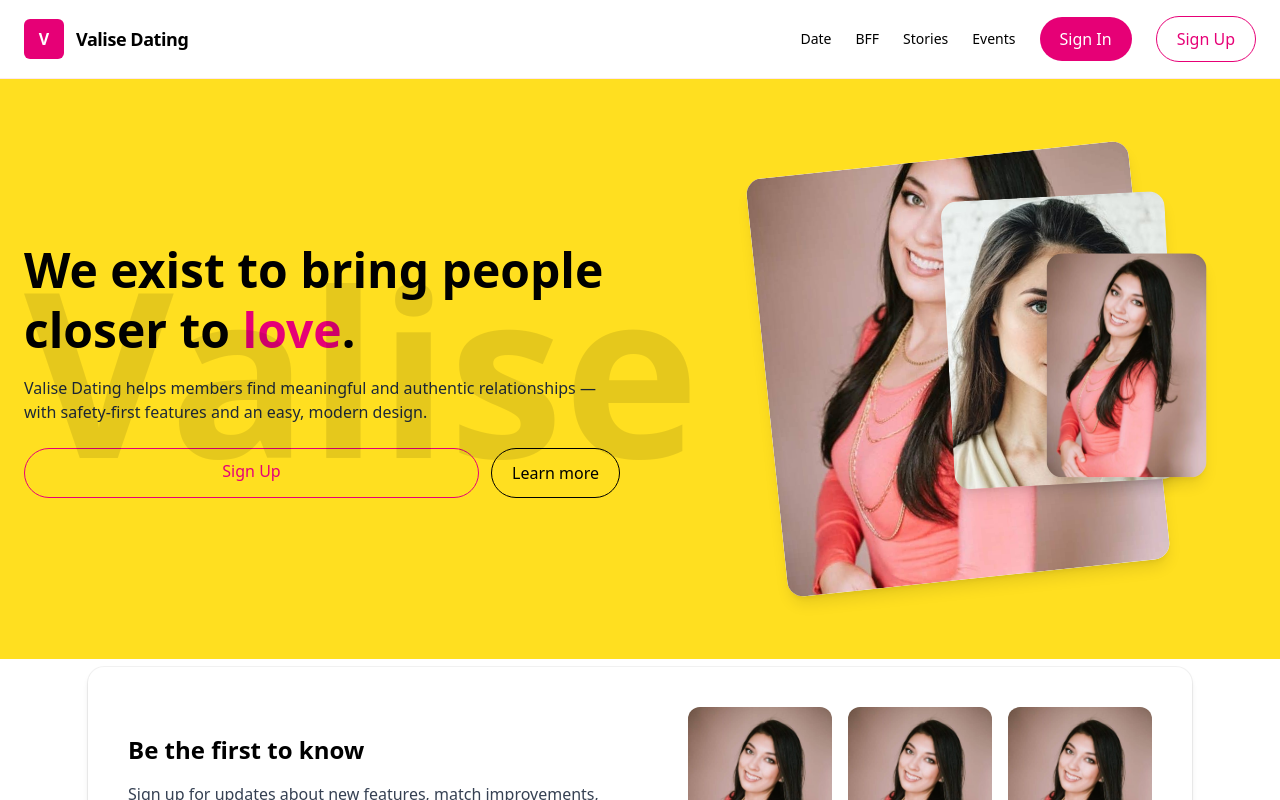
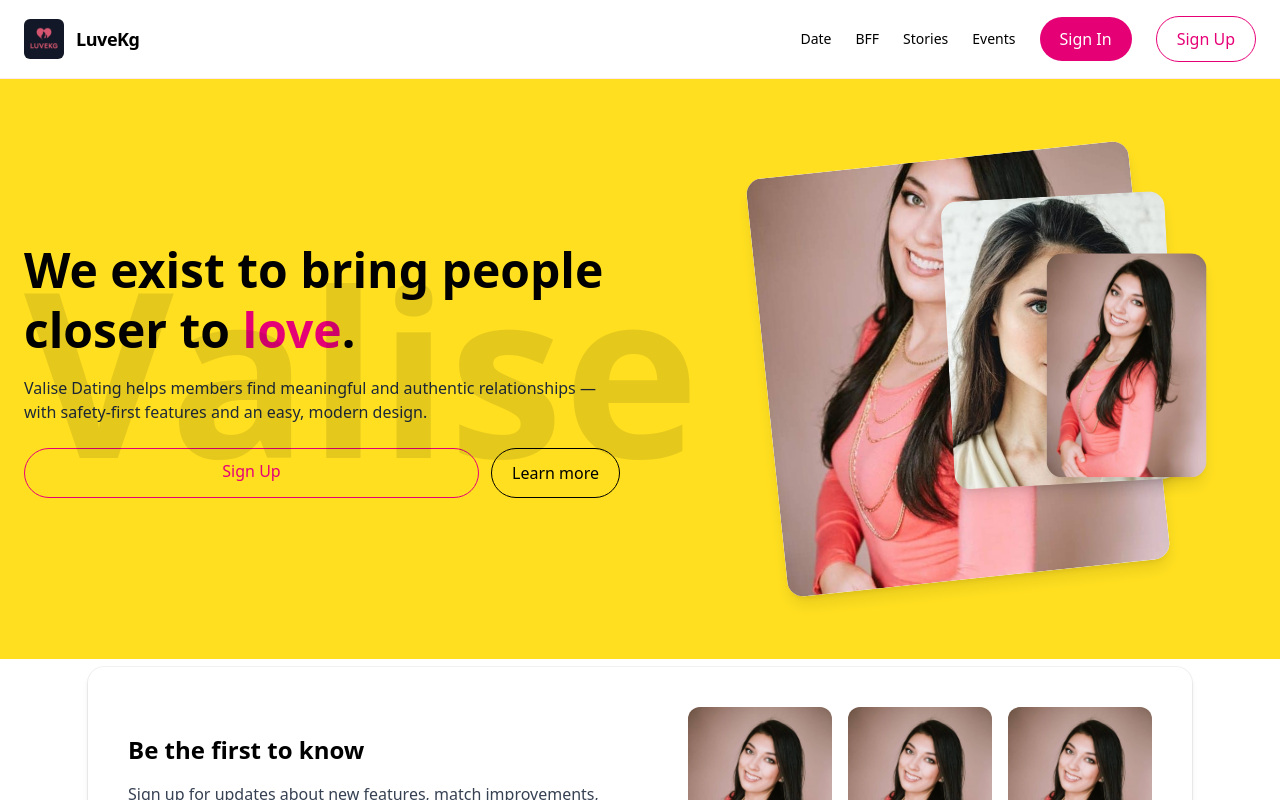
Before and after one commit to Sanchay-7/DatingApp, a Next.js app in the folder frontend/: page / in a window 1280 px wide. Shown: the top 800 px of the page. Built offline with nearby package versions, Linux system fonts and the light colour scheme.

Commit message:
V1 FINAL CHANGES MADE

```diff
--- a/frontend/src/app/dashboard/layout.jsx
+++ b/frontend/src/app/dashboard/layout.jsx
@@ -1,6 +1,7 @@
 "use client";
 
 import React, { useEffect } from 'react';
+import Image from 'next/image';
 import Sidebar from '@/components/Sidebar';
 import { requestNotificationPermission } from '@/lib/notifications';
 
@@ -11,10 +12,23 @@ export default function DashboardLayout({ children }) {
     }, []);
 
     return (
-        // This is the responsive layout container
-        // It's a COLUMN on mobile, and a ROW on large screens
-        <div className="flex flex-col lg:flex-row h-screen overflow-hidden">
+        <div className="flex flex-col h-screen overflow-hidden">
+            {/* Top Header - Mobile only */}
+            <header className="lg:hidden bg-white border-b border-gray-200 px-4 py-3 flex items-center justify-between">
+                <div className="flex items-center gap-3">
+                    <Image
+                        src="/logo.jpg"
+                        alt="LuveKg"
+                        width={36}
+                        height={36}
+                        className="w-9 h-9 rounded-md object-cover"
+                    />
+                    <span className="font-bold text-lg">LuveKg</span>
+                </div>
+            </header>
 
+            {/* Main layout container */}
+            <div className="flex flex-col lg:flex-row flex-1 overflow-hidden">
                 {/* Sidebar container: full width on mobile, 256px (w-64) on desktop */}
                 <div className="w-full lg:w-64 shrink-0">
                     <Sidebar />
@@ -25,5 +39,6 @@ export default function DashboardLayout({ children }) {
                     {children}
                 </main>
             </div>
+        </div>
     );
 }
--- a/frontend/src/app/dashboard/user/page.jsx
+++ b/frontend/src/app/dashboard/user/page.jsx
@@ -2,6 +2,7 @@
 'use client';
 
 import React, { useState, useEffect, useCallback } from 'react';
+import Image from 'next/image';
 // Import your components
 import ProfileCard from '@/components/ProfileCard';
 import { authFetch, clearAuthToken } from '@/lib/apiClient';
@@ -373,8 +374,22 @@ export default function DashboardPage() {
 
     // --- MAIN RENDER ---
     return (
-        <div className="flex flex-1 overflow-hidden bg-gray-50 h-screen">
-            <main className="w-full flex flex-col items-center justify-center overflow-y-auto p-4 sm:p-6 md:p-8">
+        <div className="flex flex-col flex-1 overflow-hidden bg-gray-50 h-screen">
+            {/* Header */}
+            <header className="bg-white border-b border-gray-200 px-4 sm:px-6 py-3 flex items-center justify-between shrink-0">
+                <div className="flex items-center gap-3">
+                    <Image
+                        src="/logo.jpg"
+                        alt="LuveKg"
+                        width={40}
+                        height={40}
+                        className="w-10 h-10 rounded-md object-cover"
+                    />
+                    <h1 className="text-lg sm:text-xl font-bold text-gray-900">LuveKg</h1>
+                </div>
+            </header>
+
+            <main className="flex-1 w-full flex flex-col items-center justify-center overflow-y-auto p-4 sm:p-6 md:p-8">
                 {/* Header with Title and Filter Button */}
                 <div className="w-full flex flex-col sm:flex-row justify-between items-start sm:items-center gap-4 mb-6 sm:mb-8">
                     <h1 className="text-2xl sm:text-3xl md:text-4xl font-bold text-gray-900">
--- a/frontend/src/app/dashboard/user/premium/page.jsx
+++ b/frontend/src/app/dashboard/user/premium/page.jsx
@@ -126,7 +126,7 @@ export default function PremiumPage() {
     setErrorMessage('');
     setSuccessMessage('');
     // NOTE: This just opens the hosted form. To auto-verify, Cashfree webhooks must be configured on the backend.
-    window.open('https://payments.cashfree.com/forms/gniriharuznoc', '_blank', 'noopener');
+    window.open('https://payments.cashfree.com/forms/atafataf', '_blank', 'noopener');
   };
 
   // Upload manual payment proof (screenshot) - use direct fetch for file upload
--- a/frontend/src/app/page.js
+++ b/frontend/src/app/page.js
@@ -26,11 +26,15 @@ export default function Home() {
       <header className="sticky top-0 z-40 bg-white/80 backdrop-blur border-b border-pink-100">
         <div className="max-w-7xl mx-auto px-4 sm:px-6 py-4 flex items-center justify-between">
           <div className="flex items-center gap-3">
-            <div className="w-9 h-9 sm:w-10 sm:h-10 rounded-md bg-pink-600 flex items-center justify-center text-white font-bold">
-              V
-            </div>
+            <Image
+              src="/logo.jpg"
+              alt="LuveKg"
+              width={40}
+              height={40}
+              className="w-9 h-9 sm:w-10 sm:h-10 rounded-md object-cover"
+            />
             <span className="text-base sm:text-lg font-extrabold tracking-tight">
-              Valise Dating
+              LuveKg
             </span>
           </div>
 
--- a/frontend/src/app/signin/page.js
+++ b/frontend/src/app/signin/page.js
@@ -1,5 +1,6 @@
 "use client";
 import { useState } from "react";
+import Image from "next/image";
 import Link from "next/link";
 import { useRouter } from "next/navigation";
 
@@ -57,8 +58,14 @@ export default function SignIn() {
     <>
     <header className="flex items-center justify-between px-6 py-5 max-w-7xl mx-auto">
         <div className="flex items-center gap-3">
-          <div className="w-10 h-10 rounded-md bg-pink-500 flex items-center justify-center text-white font-bold">V</div>
-          <span className="text-lg font-bold">Valise Dating</span>
+          <Image
+            src="/logo.jpg"
+            alt="LuveKg"
+            width={40}
+            height={40}
+            className="w-10 h-10 rounded-md object-cover"
+          />
+          <span className="text-lg font-bold">LuveKg</span>
         </div>
         <nav className="hidden md:flex items-center gap-6">
         <Link href="/signup" className="px-6 py-3 border border-pink-600 text-pink-600 rounded-full hover:bg-pink-50">
--- a/frontend/src/app/signup/page.js
+++ b/frontend/src/app/signup/page.js
@@ -1,6 +1,7 @@
 "use client";
 
 import { useState } from "react";
+import Image from "next/image";
 import Link from "next/link";
 import { useRouter } from "next/navigation";
 import { auth } from "../../../config/firebaseConfig";
@@ -141,10 +142,14 @@ export default function SignUp() {
     <>
       <header className="flex items-center justify-between px-6 py-5 max-w-7xl mx-auto">
         <div className="flex items-center gap-3">
-          <div className="w-10 h-10 rounded-md bg-pink-500 flex items-center justify-center text-white font-bold">
-            V
-          </div>
-          <span className="text-lg font-bold">Valise Dating</span>
+          <Image
+            src="/logo.jpg"
+            alt="LuveKg"
+            width={40}
+            height={40}
+            className="w-10 h-10 rounded-md object-cover"
+          />
+          <span className="text-lg font-bold">LuveKg</span>
         </div>
         <nav className="hidden md:flex items-center gap-6">
           <Link
--- a/frontend/src/components/AdminSidebar.jsx
+++ b/frontend/src/components/AdminSidebar.jsx
@@ -1,6 +1,7 @@
 'use client';
 
 import React from 'react';
+import Image from 'next/image';
 import Link from 'next/link';
 import { usePathname } from 'next/navigation';
 import { Shield, Users, CheckSquare, BarChart2, LogOut, CreditCard } from 'lucide-react';
@@ -24,17 +25,25 @@ export default function AdminSidebar() {
             {/* --- THIS IS THE FIX (BRANDING) --- */}
             {/* Admin Branding: Replaced Shield with V logo and new text */}
             <div className="hidden lg:flex text-2xl font-bold text-pink-500 mb-8 border-b border-gray-700 pb-4 items-center flex-shrink-0">
-                <div className="w-8 h-8 rounded-lg bg-pink-600 flex items-center justify-center mr-2 flex-shrink-0">
-                    <span className="text-xl font-bold text-white">V</span>
-                </div>
-                Valise Admin
+                <Image
+                    src="/logo.jpg"
+                    alt="LuveKg"
+                    width={32}
+                    height={32}
+                    className="w-8 h-8 rounded-lg object-cover mr-2 flex-shrink-0"
+                />
+                LuveKg Admin
             </div>
 
-            {/* Mobile-only Logo: Replaced Shield with V logo */}
+            {/* Mobile-only Logo */}
             <div className="lg:hidden text-pink-500 p-2 flex-shrink-0">
-                <div className="w-7 h-7 rounded-lg bg-pink-600 flex items-center justify-center">
-                    <span className="text-lg font-bold text-white">V</span>
-                </div>
+                <Image
+                    src="/logo.jpg"
+                    alt="LuveKg"
+                    width={28}
+                    height={28}
+                    className="w-7 h-7 rounded-lg object-cover"
+                />
             </div>
             {/* --- END OF FIX --- */}
 
--- a/frontend/src/components/ProfileCard.jsx
+++ b/frontend/src/components/ProfileCard.jsx
@@ -186,7 +186,7 @@ export default function ProfileCard({ profile, onLike, onSkip, onReport }) {
                             {profileLocation || 'Location loading...'}
                         </p>
                         <p className="text-base sm:text-lg text-pink-600 font-semibold">
-                            {profile.job || "Valise Member"}
+                            {profile.job || "LuveKg Member"}
                         </p>
                     </div>
 
--- a/frontend/src/components/Sidebar.jsx
+++ b/frontend/src/components/Sidebar.jsx
@@ -1,6 +1,7 @@
 "use client";
 
 import React, { useEffect, useState } from "react";
+import Image from "next/image";
 import Link from "next/link";
 import { usePathname, useRouter } from "next/navigation";
 import { authFetch, clearAuthToken } from "@/lib/apiClient";
@@ -62,10 +63,14 @@ export default function Sidebar() {
             {/* Desktop / Tablet Sidebar */}
             <aside className="hidden lg:flex w-full h-full bg-gray-900 text-white flex-col p-4 shadow-lg z-10 items-stretch">
                 <div className="flex items-center text-2xl font-bold text-pink-500 mb-8 shrink-0">
-                    <div className="w-8 h-8 rounded-lg bg-pink-600 flex items-center justify-center mr-2 shrink-0">
-                        <span className="text-xl font-bold text-white">V</span>
-                    </div>
-                    <span>Valise Dating</span>
+                    <Image
+                        src="/logo.jpg"
+                        alt="LuveKg"
+                        width={32}
+                        height={32}
+                        className="w-8 h-8 rounded-lg object-cover mr-2 shrink-0"
+                    />
+                    <span>LuveKg</span>
                 </div>
 
                 <nav className="flex flex-col space-y-2 justify-start">
--- a/frontend/src/components/onboarding/ProfileCreationForm.jsx
+++ b/frontend/src/components/onboarding/ProfileCreationForm.jsx
@@ -303,7 +303,7 @@ const ProfileCreationForm = () => {
               V
             </div>
             <div>
-              <h1 className="text-xl md:text-2xl font-extrabold tracking-tight">Valise Dating</h1>
+              <h1 className="text-xl md:text-2xl font-extrabold tracking-tight">LuveKg</h1>
               <p className="text-xs text-gray-600 -mt-0.5">Create a profile that matches your vibe</p>
             </div>
           </div>
@@ -332,7 +332,7 @@ const ProfileCreationForm = () => {
             {/* Section header */}
             <div className="px-6 md:px-10 py-6 rounded-t-2xl bg-yellow-50 border-b border-yellow-100">
               <h2 className="text-lg md:text-xl font-bold">Complete your profile</h2>
-              <p className="text-sm text-gray-700 mt-1">Safety-first, modern, and simple—just like the rest of Valise.</p>
+              <p className="text-sm text-gray-700 mt-1">Safety-first, modern, and simple—just like the rest of LuveKg.</p>
             </div>
 
             {/* Step body */}
```
Also changed, not shown: frontend/public/logo.jpg (added), 1 other file (tests, documents, lock files or other folders). Lines whose indentation alone changed are shown as unchanged.
